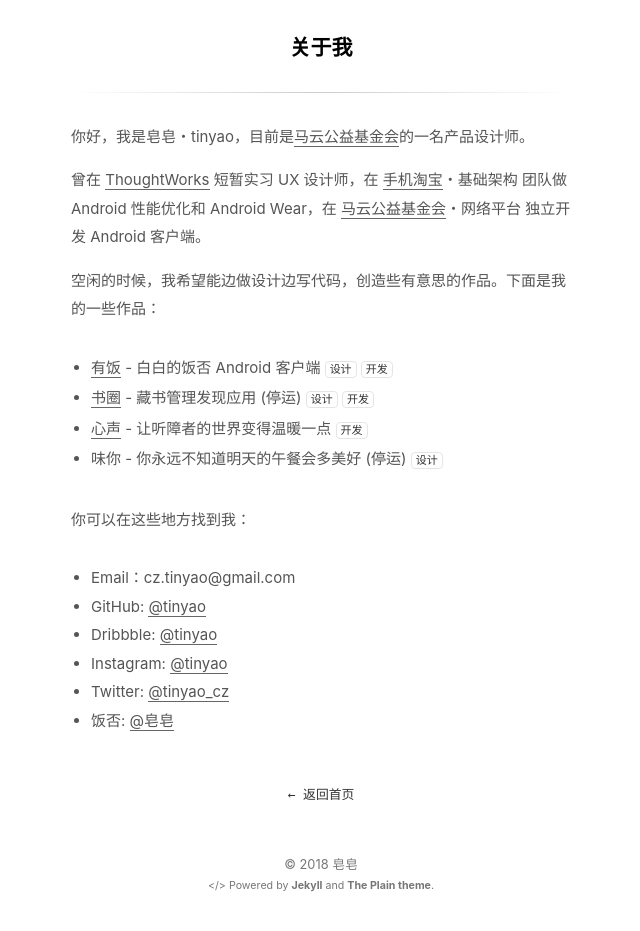
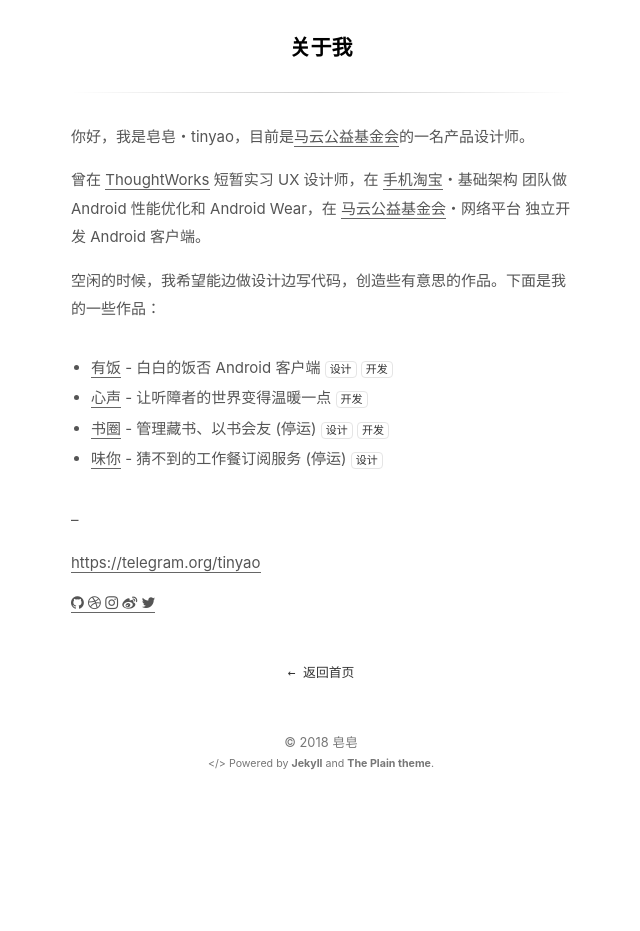
Before and after one commit to tinyao/tinyao.github.com, a Jekyll site: the page built from about.md, in a window 1280 px wide. Shown: the part 155-1086 px from the top of the page, without its empty margins (319-959 px from the left). Built offline with Jekyll 4.4.1, drawn with Linux system fonts in a browser that asks for light colours; after the commit the page ends 964 px from its top, so only the background shows below that.

Commit message:
update about

```diff
--- a/_includes/head.html
+++ b/_includes/head.html
@@ -15,6 +15,7 @@
 <link rel="stylesheet" href="{{ "/assets/core.css" | prepend: site.baseurl | prepend: site.url }}">
 <link rel="canonical" href="{{ page.url | prepend: site.baseurl | prepend: site.url }}">
 <link rel="alternate" type="application/atom+xml" title="{{ site.title }}" href="{{ "/feed.xml" | prepend: site.baseurl | prepend: site.url }}" />
+<link href="//maxcdn.bootstrapcdn.com/font-awesome/4.7.0/css/font-awesome.min.css" rel="stylesheet" integrity="sha384-wvfXpqpZZVQGK6TAh5PVlGOfQNHSoD2xbE+QkPxCAFlNEevoEH3Sl0sibVcOQVnN" crossorigin="anonymous">
 
 {% if site.mathjax %}
 <script type="text/javascript" src="https://cdnjs.cloudflare.com/ajax/libs/mathjax/2.7.2/MathJax.js?config=TeX-AMS-MML_HTMLorMML"></script>
--- a/about.md
+++ b/about.md
@@ -10,15 +10,38 @@ title: 关于我
 空闲的时候，我希望能边做设计边写代码，创造些有意思的作品。下面是我的一些作品：
 
 * [有饭](https://fan.zico.im) - 白白的饭否 Android 客户端 <code class="about-tag">设计</code> <code class="about-tag">开发</code>
-* [书圈](https://zico.im/boocle) - 藏书管理发现应用 (停运) <code class="about-tag">设计</code> <code class="about-tag">开发</code>
 * [心声](http://xinsheng.im/) - 让听障者的世界变得温暖一点 <code class="about-tag">开发</code>
-* 味你 - 你永远不知道明天的午餐会多美好 (停运) <code class="about-tag">设计</code>
+* [书圈](http://tinyao.lofter.com/post/7da98_daf50c) - 管理藏书、以书会友 (停运) <code class="about-tag">设计</code> <code class="about-tag">开发</code>
+* [味你](http://tinyao.lofter.com/post/7da98_9825eba) - 猜不到的工作餐订阅服务 (停运) <code class="about-tag">设计</code>
 
-你可以在这些地方找到我：
+--
 
-* Email：cz.tinyao@gmail.com
-* GitHub: [@tinyao](https://github.com/tinyao)
-* Dribbble: [@tinyao](https://dribbble.com/tinyao)
-* Instagram: [@tinyao](https://instagram.com/tinyao)
-* Twitter: [@tinyao_cz](https://twitter.com/tinyao_cz)
-* 饭否: [@皂皂](https://fanfou.com/yaodroid)
+[https://telegram.org/tinyao](https://telegram.org/tinyao)
+
+<div class="social">
+  <a class="level-item" href="https://github.com/tinyao">
+    <span class="icon">
+      <i class="fa fa-github"></i>
+    </span>
+  </a>
+  <a class="level-item" href="https://dribbble.com/tinyao">
+    <span class="icon">
+      <i class="fa fa-dribbble"></i>
+    </span>
+  </a>
+  <a class="level-item" href="https://instagram.com/tinyao">
+    <span class="icon">
+      <i class="fa fa-instagram"></i>
+    </span>
+  </a>
+  <a class="level-item" href="http://weibo.com/yaochz">
+    <span class="icon">
+      <i class="fa fa-weibo"></i>
+    </span>
+  </a>
+  <a class="level-item" href="https://twitter.com/yaodroid">
+    <span class="icon">
+      <i class="fa fa-twitter"></i>
+    </span>
+  </a>
+</div>
```
